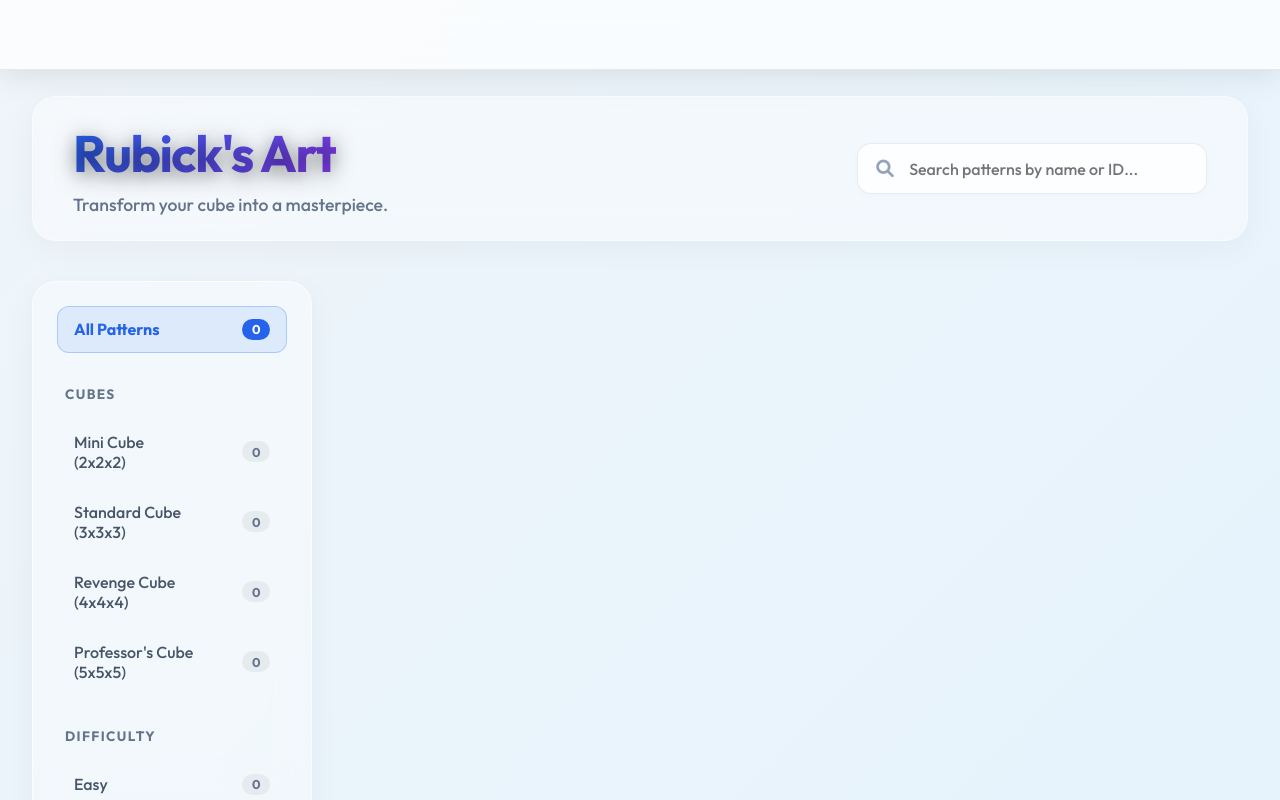
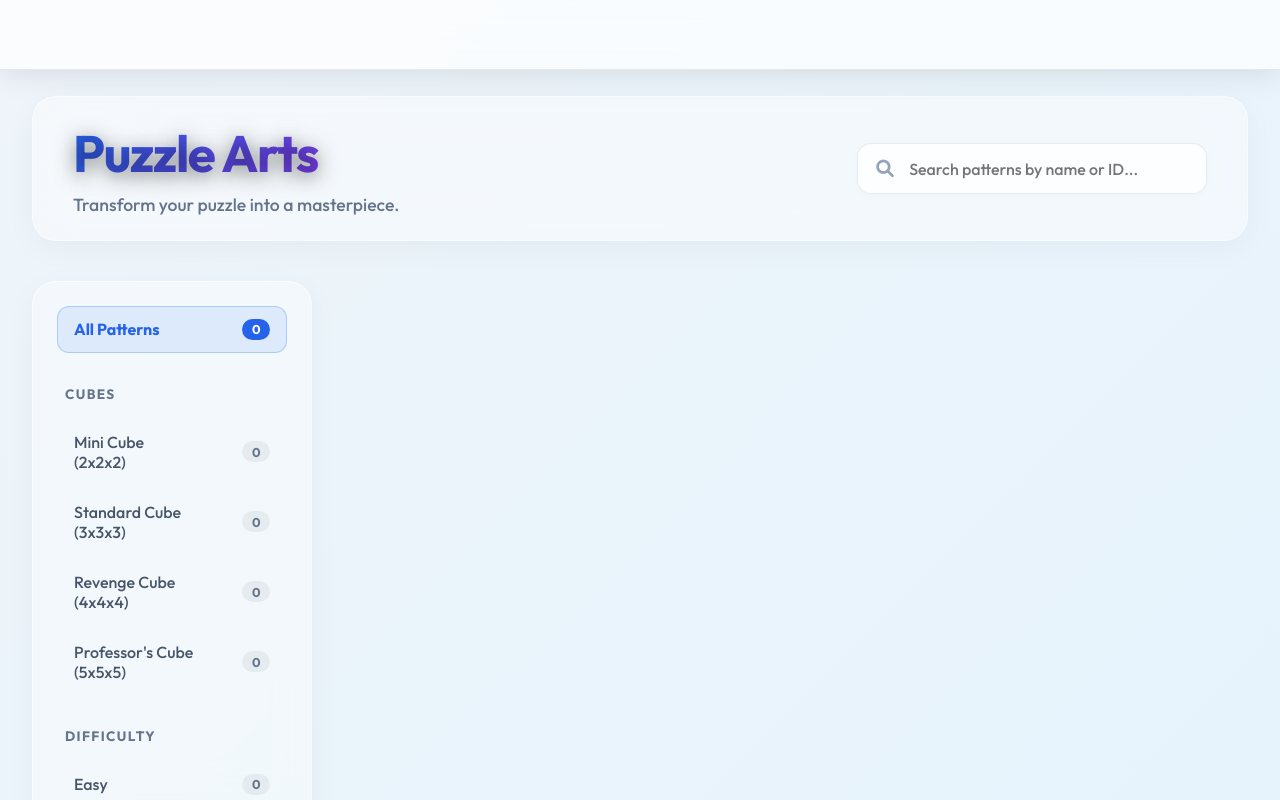
Before and after one commit to LakshanGunarathna/rubikan, a website: page rubiks-art/index.html in a window 1280 px wide. Drawn offline with nearby package versions, Linux system fonts and the light colour scheme.

Commit message:
fixed rubiks art page name

```diff
--- a/js/navbar.js
+++ b/js/navbar.js
@@ -32,7 +32,7 @@ export function initNavbar() {
             </ul>
         </li>
         <li class="nav-item">
-            <a href="${ROOT}rubiks-art/" class="nav-link">Rubik's Art</a>
+            <a href="${ROOT}rubiks-art/" class="nav-link">Puzzle Arts</a>
         </li>
     </ul>
   `;
@@ -48,7 +48,7 @@ export function initNavbar() {
 
       // Determine if active (handles cases like /rubikan/ and /rubikan/index.html)
       const isActive = (href === ROOT && (currentPath === ROOT || currentPath.endsWith(ROOT + 'index.html'))) ||
-                       (href !== ROOT && href !== '#' && (currentPath.includes(href) || (ROOT !== '/' && currentPath.includes(href.replace(ROOT, '/')))));
+        (href !== ROOT && href !== '#' && (currentPath.includes(href) || (ROOT !== '/' && currentPath.includes(href.replace(ROOT, '/')))));
 
       if (isActive) {
         el.classList.add('active');
--- a/rubiks-art/index.html
+++ b/rubiks-art/index.html
@@ -4,7 +4,7 @@
 <head>
   <meta charset="UTF-8" />
   <meta name="viewport" content="width=device-width, initial-scale=1.0" />
-  <title>Rubik's Art | Rubiks' Art</title>
+  <title>Puzzle Arts | Rubiks' Art</title>
   <link rel="icon" type="image/png" href="../assets/Logo.png" />
   <link rel="stylesheet" href="../css/style.css" />
   <link rel="stylesheet" href="https://cdnjs.cloudflare.com/ajax/libs/font-awesome/6.0.0/css/all.min.css" />
@@ -26,8 +26,8 @@
   <div id="cube-arts-view">
     <div class="cube-arts-header">
       <div class="header-info">
-        <h1>Rubick's Art</h1>
-        <p class="cube-arts-description">Transform your cube into a masterpiece.</p>
+        <h1>Puzzle Arts</h1>
+        <p class="cube-arts-description">Transform your puzzle into a masterpiece.</p>
       </div>
       <div class="header-actions">
         <div class="search-box">
@@ -52,7 +52,8 @@
           <div class="sidebar-item" data-filter-type="type" data-filter-value="4x4x4">Revenge Cube <br> (4x4x4) <span
               class="sidebar-item-count" data-count-id="type-4x4x4">0</span></div>
           <div class="sidebar-item" data-filter-type="type" data-filter-value="5x5x5">Professor's Cube <br> (5x5x5)
-            <span class="sidebar-item-count" data-count-id="type-5x5x5">0</span></div>
+            <span class="sidebar-item-count" data-count-id="type-5x5x5">0</span>
+          </div>
         </div>
         <div class="sidebar-section">
           <h3>Difficulty</h3>
```
